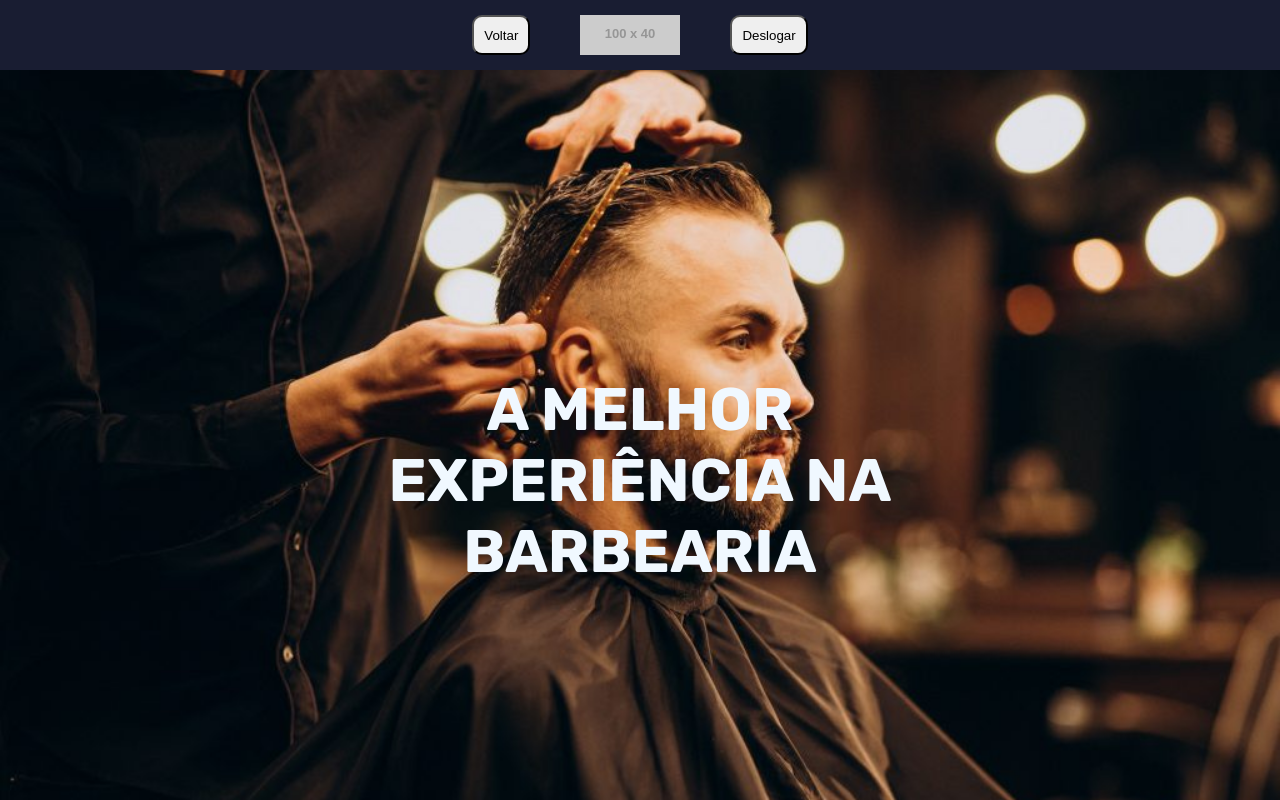
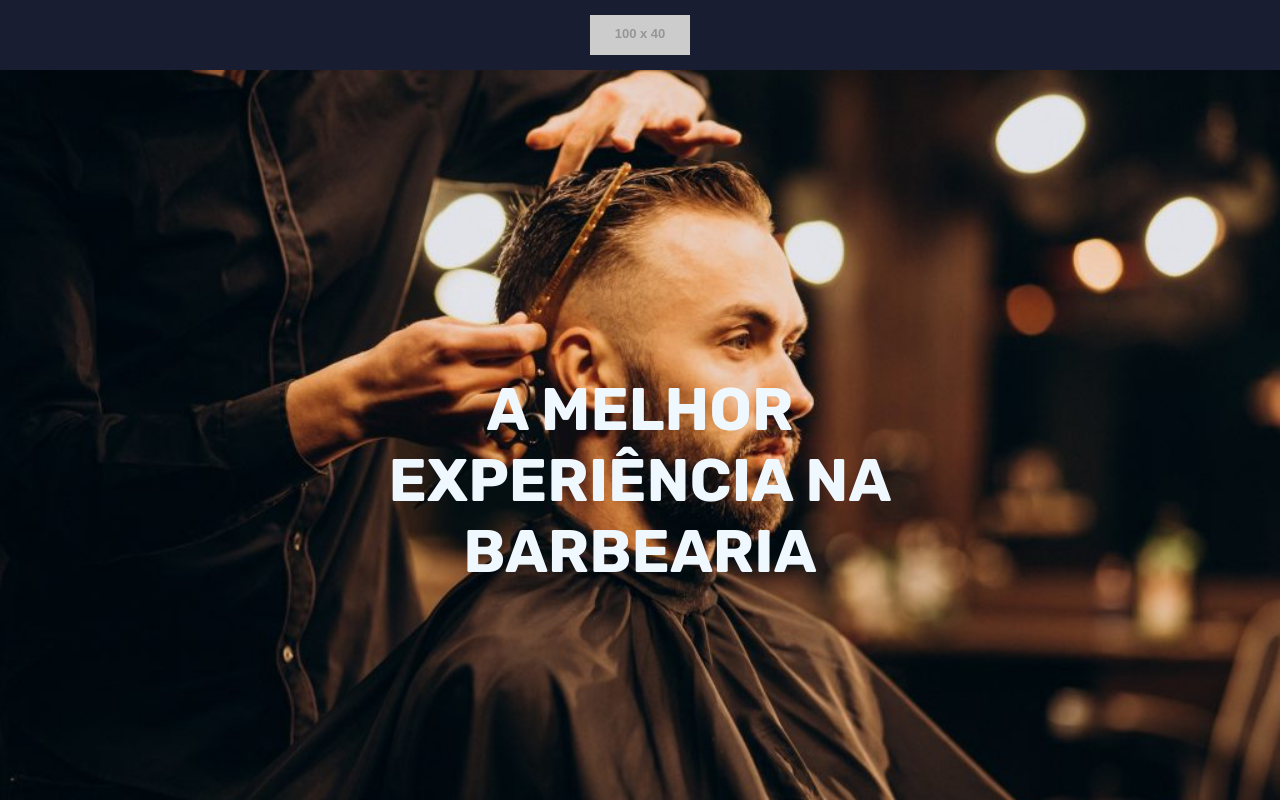
Before and after one commit to fabiotsouza/projeto, a Next.js app: page / in a window 1280 px wide. Shown: the top 800 px of the page. Built offline with nearby package versions, Linux system fonts and the light colour scheme.

Commit message:
alterações login

```diff
--- a/app/components/Menu_cliente.js
+++ b/app/components/Menu_cliente.js
@@ -1,11 +1,14 @@
+import { useState } from "react"
 import "./Menu_cliente.css"
 
 function Menu_cliente() {
 
+    const [logado, alteraLogado] = useState(0)
+
     function deslogar(){
 
         localStorage.removeItem("usuario")
-
+        alteraLogado(0)
     }
 
     function voltar(){
@@ -16,13 +19,21 @@ function Menu_cliente() {
     }
 
     return (
+        <div>
+            {
+                logado == 1 ?
 
-        <div className="menuSup">
-            <button className="voltar" onClick={()=> {voltar(), window.location.href = "/home_cliente"}}>Voltar</button>
-            <img src="https://placehold.co/100x40" />
-            <button className="deslogar" onClick={()=> {deslogar(), window.location.href = "./"}}>Deslogar</button>
+                    <div className="menuSup">
+                        <button className="voltar" onClick={()=> {voltar(), window.location.href = "/home_cliente"}}>Voltar</button>
+                        <img src="https://placehold.co/100x40" />
+                        <button className="deslogar" onClick={()=> {deslogar(), window.location.href = "./"}}>Deslogar</button>
+                    </div>
+                :
+                    <div className="menuSup">
+                        <img src="https://placehold.co/100x40"/>
+                    </div>
+            }
         </div>
-
     );
 }
 
--- a/app/page.js
+++ b/app/page.js
@@ -39,6 +39,7 @@ function Inicio() {
             delete response.data[0].senha
             const usuario = JSON.stringify(response.data[0])
             localStorage.setItem("usuario", usuario)
+            Menu_cliente(logado == 1)
             window.location.href = '/home_cliente'
         }else{
             delete response.data[0].senha
```
